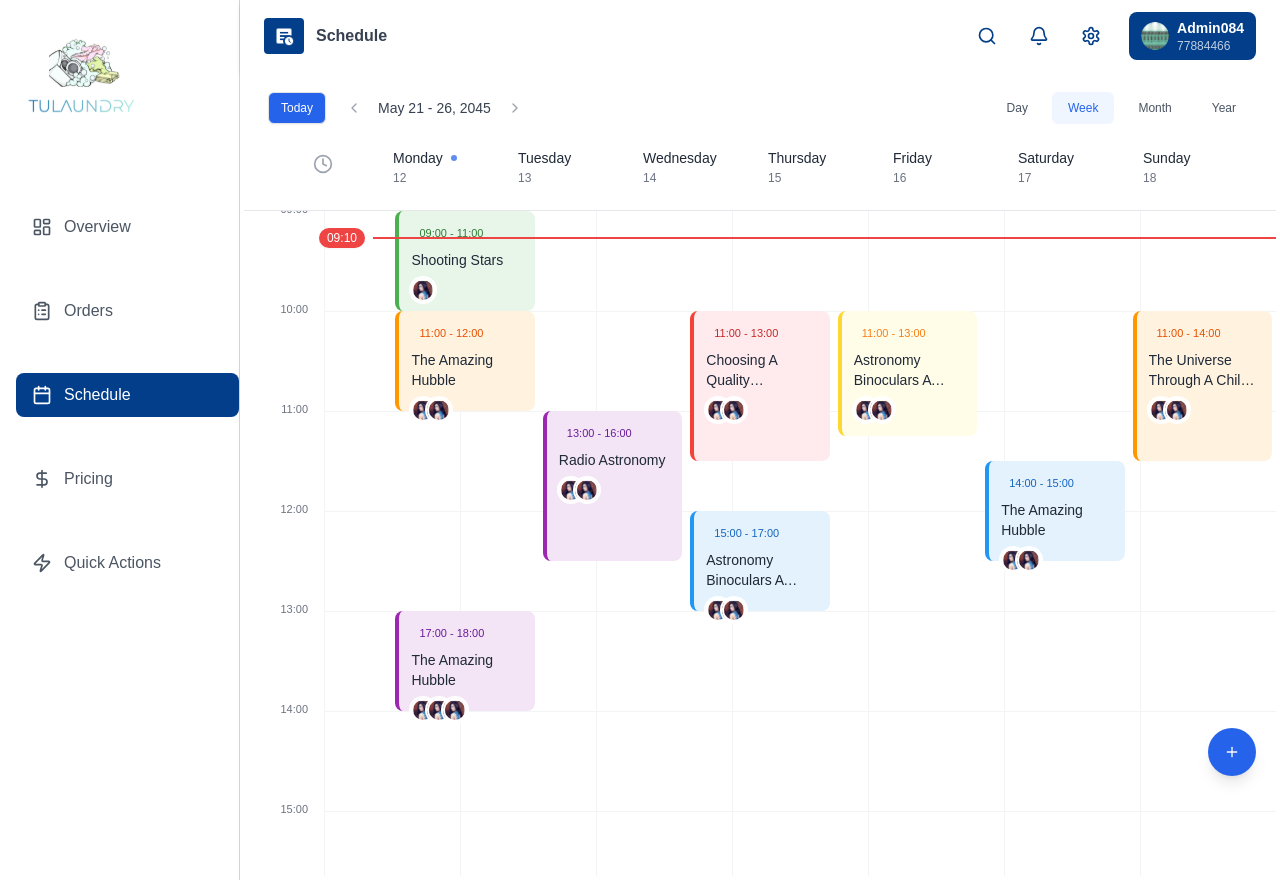
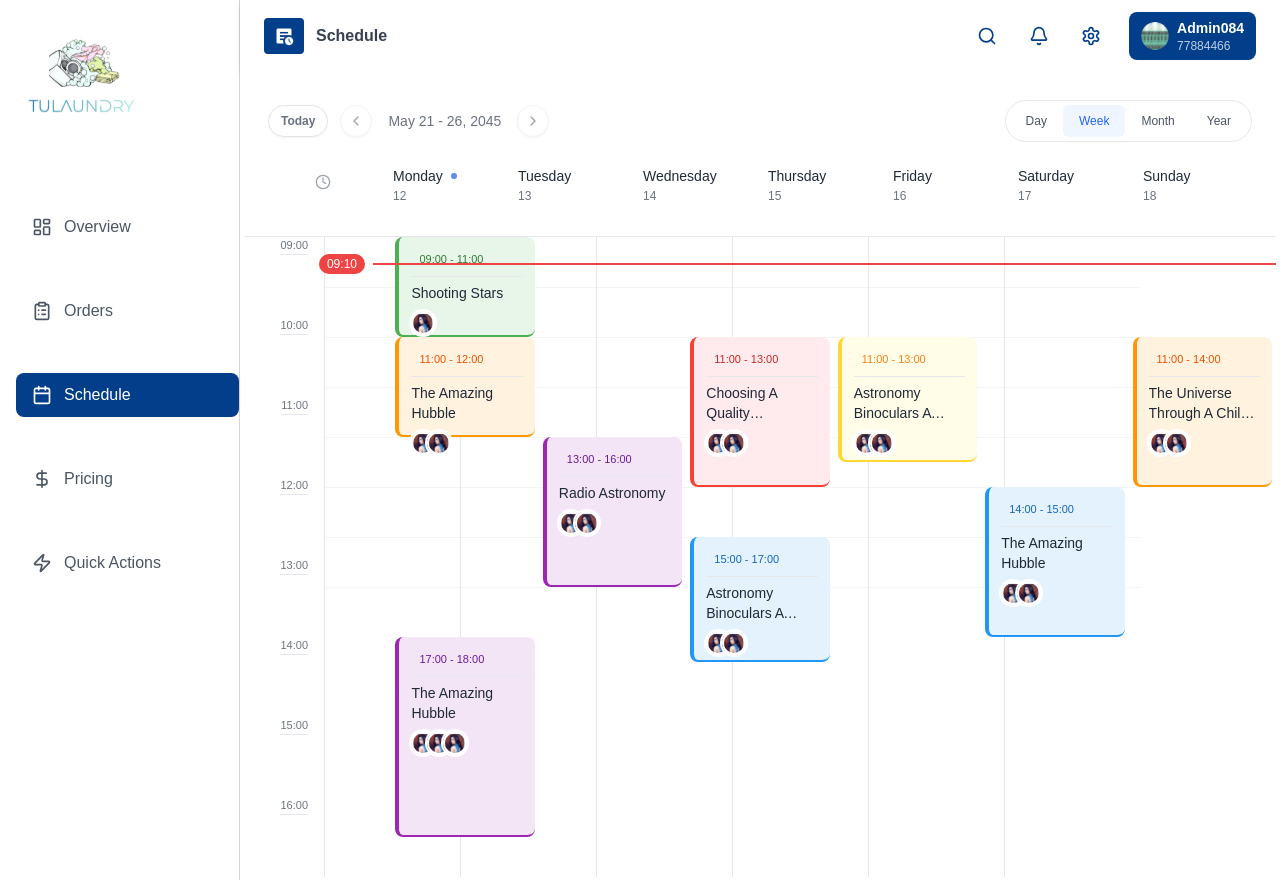
Before and after one commit to Aristocratjnr/service-provider-dashboard, a Next.js app: page /schedule in a window 1280 px wide. Built offline with nearby package versions, Linux system fonts and the light colour scheme.

Commit message:
feat: update CalendarApp layout and event display for improved usability and aesthetics

```diff
--- a/app/(dashboard)/schedule/page.tsx
+++ b/app/(dashboard)/schedule/page.tsx
@@ -102,7 +102,7 @@ const events: Event[] = [
     participants: 2,
     column: 6,
     row: 5,
-    height: 2,
+    height: 3,
   },
   {
     id: '8',
@@ -113,7 +113,7 @@ const events: Event[] = [
     participants: 2,
     column: 4,
     row: 6,
-    height: 2,
+    height: 2.5,
   },
 
   {
@@ -125,7 +125,7 @@ const events: Event[] = [
     participants: 3,
     column: 2,
     row: 8,
-    height: 2,
+    height: 4,
   },
 
 
@@ -187,23 +187,33 @@ export default function CalendarApp() {
   return (
     <div className="flex flex-col h-screen bg-white">
       {/* Calendar Controls */}
-      <div className="border-b border-gray-200 px-6 py-4 sticky top-0 bg-white z-50">
+      <div className="border-b border-gray-200 px-6 py-6 sticky top-0 bg-white z-20">
         <div className="flex items-center justify-between mb-4">
           <div className="flex items-center gap-3">
-            <Button variant="outline" size="sm" className="bg-blue-600 text-white hover:bg-blue-700">
+            <Button variant="outline" size="sm" className="bg-transparent font-bold text-gray-500 hover:bg-gray-100 rounded-full">
               Today
             </Button>
-            <div className="flex items-center gap-2">
-              <Button variant="ghost" size="icon" className="text-gray-400 hover:text-gray-600 h-8 w-8">
-                <ChevronLeft className="h-4 w-4" />
+            <div className="flex items-center justify-center gap-4">
+      <Button
+        variant="ghost"
+        size="icon"
+        className="rounded-full w-8 h-8 bg-white border border-gray-100 shadow-sm hover:bg-gray-50"
+      >
+        <ChevronLeft className="h-4 w-4 text-gray-400" />
       </Button>
-              <span className="text-sm font-medium text-gray-700">May 21 - 26, 2045</span>
-              <Button variant="ghost" size="icon" className="text-gray-400 hover:text-gray-600 h-8 w-8">
-                <ChevronRight className="h-4 w-4" />
+      <span className="text-sm text-gray-500 min-w-[90px]  text-center">
+        May 21 - 26, 2045
+      </span>
+      <Button
+        variant="ghost"
+        size="icon"
+        className="rounded-full w-8 h-8 bg-white border border-gray-100 shadow-sm hover:bg-gray-50"
+      >
+        <ChevronRight className="h-4 w-4 text-gray-400" />
       </Button>
     </div>
           </div>
-          <div className="flex items-center gap-2">
+          <div className="inline-flex items-center rounded-[100px] border border-[#E5E7EB] bg-white p-1">
             <Button variant="ghost" size="sm" className="text-gray-600 hover:bg-gray-50 px-4">Day</Button>
             <Button variant="ghost" size="sm" className="text-blue-600 bg-blue-50 hover:bg-blue-100 px-4">Week</Button>
             <Button variant="ghost" size="sm" className="text-gray-600 hover:bg-gray-50 px-4">Month</Button>
@@ -214,7 +224,7 @@ export default function CalendarApp() {
         {/* Calendar Header */}
         <div className="grid grid-cols-8 gap-4">
           <div className="h-12 flex items-center justify-center">
-            <Clock className="h-5 w-5 text-gray-400" />
+            <Clock className="h-5 w-4 text-gray-400" />
           </div>
           {["Monday", "Tuesday", "Wednesday", "Thursday", "Friday", "Saturday", "Sunday"].map((day, index) => (
             <div key={day} className="text-sm py-2">
@@ -231,13 +241,13 @@ export default function CalendarApp() {
       </div>
 
      {/* Calendar Grid */}
-      <div className="flex-1 overflow-auto relative">
-        <div className="grid grid-cols-[80px_1fr] gap-0" style={{ height: '900px' }}>
+<div className="flex-1 overflow-visible relative">
+  <div className="grid grid-cols-[80px_1fr] gap-0" style={{ height: '450px' }}>
     {/* Time Slots */}
     <div className="col-span-1 bg-white">
-            {Array.from({ length: 9 }, (_, i) => (
-              <div key={i} className="h-[100px] relative">
-                <span className="absolute -top-2.5 right-4 text-[11px] text-gray-500 font-medium">
+      {Array.from({ length: 8 }, (_, i) => (
+        <div key={i} className="h-[80px] relative">
+          <span className="absolute top-0 right-4 text-[11px] text-gray-500 font-medium border-b border-gray-200">
             {String(9 + i).padStart(2, '0')}:00
           </span>
         </div>
@@ -246,13 +256,13 @@ export default function CalendarApp() {
 
     {/* Calendar Cells */}
     <div className="grid grid-cols-7 col-span-1">
-            {Array.from({ length: 9 }, (_, dayIndex) => (
-              <div key={dayIndex} className="relative border-l border-gray-100">
-                {Array.from({ length: 9 }, (_, hourIndex) => (
+      {Array.from({ length: 6 }, (_, dayIndex) => (
+        <div key={dayIndex} className="relative border-l border-gray-200">
+          {Array.from({ length: 8 }, (_, hourIndex) => (
             <div
               key={hourIndex}
               className={cn(
-                      "h-[100px] border-t border-gray-100",
+                "h-[50px] border-t border-gray-100",
                 hourIndex === 0 && "border-t-0"
               )}
             />
@@ -262,26 +272,26 @@ export default function CalendarApp() {
     </div>
 
     {/* Events Layer */}
-          <div className="absolute inset-0 col-start-2 col-span-7">
+    <div className="absolute inset-0 col-start-0 col-span-7">
       {events.map((event) => (
         <div
           key={event.id}
           className={cn(
-                  "absolute p-3 rounded-lg transition-colors duration-200",
+            "absolute p-3 rounded-lg transition-colors duration-200 border-b-2",
             colorMap[event.color].bg,
             colorMap[event.color].border,
             colorMap[event.color].hover,
             "cursor-pointer group"
           )}
           style={{
-                  left: `${(event.column - 1) * (100/7)}%`,
+            left: `${(event.column - 1) * (100 / 7)}%`,
             top: `${event.row * 50}px`,
             width: `calc(${100 / 7}% - 8px)`,
             height: `${event.height * 50}px`,
             margin: '0 4px'
           }}
         >
-                <div className="flex gap-1 mb-1.5">
+          <div className="flex gap-1 mb-1.5 border-b border-gray-200 pb-1.5">
             <span className={cn(
               "text-[11px] font-medium px-2 py-0.5 rounded-full",
               colorMap[event.color].bg,
@@ -352,13 +362,7 @@ export default function CalendarApp() {
         </div>
       </div>
 
-      {/* Quick Add Button */}
-      <Button
-        size="icon"
-        className="absolute bottom-6 right-6 h-12 w-12 rounded-full bg-blue-600 hover:bg-blue-700 shadow-lg"
-      >
-        <Plus className="h-6 w-6" />
-      </Button>
+
     </div>
   )
 }
```
Also changed, not shown: public/images/lady.png (added), public/images/man.png (added). Lines whose indentation alone changed are shown as unchanged.
